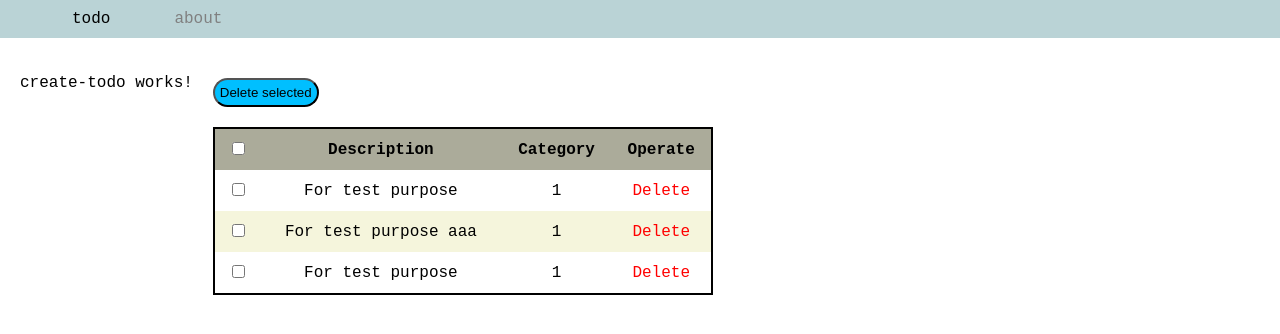
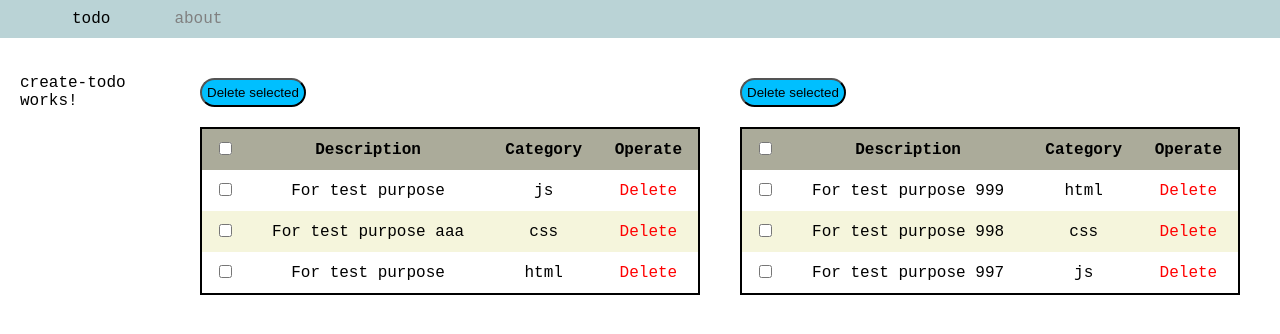
Before and after one commit to liaoshanggang/blog-girl, an Angular app: page /todo in a window 1280 px wide. Shown: the top 334 px of the page. Built offline with nearby package versions, Linux system fonts and the light colour scheme.

Commit message:
refactor: reuse todo-list component

```diff
--- a/src/app/interface.ts
+++ b/src/app/interface.ts
@@ -1,6 +1,12 @@
 export interface Todo {
-  id:number;
+  id: number;
   description: string;
   category: number;
   content: string;
 }
+
+export enum Category {
+  html,
+  css,
+  js
+}
--- /dev/null
+++ b/src/app/pipes/category.pipe.ts
@@ -0,0 +1,10 @@
+import {Pipe, PipeTransform} from '@angular/core';
+import {Category} from '../interface';
+
+@Pipe({name : 'category'})
+export class CategoryPipe implements PipeTransform {
+
+  transform(value: number): string {
+    return Category[value];
+  }
+}
--- /dev/null
+++ b/src/app/providers/todo.service.ts
@@ -0,0 +1,24 @@
+import { Injectable } from '@angular/core';
+import {Todo} from '../interface';
+
+@Injectable({
+  providedIn: 'root'
+})
+export class TodoService {
+  private data: Todo[] = [
+    {id: 999, description: 'For test purpose', category: 2, content: 'test'},
+    {id: 998, description: 'For test purpose aaa', category: 1, content: 'test'},
+    {id: 997, description: 'For test purpose', category: 0, content: 'test'},
+  ];
+  constructor() { }
+
+  getTodos(): Todo[] {
+    return this.data;
+  }
+
+  delete(ids: number[]): Todo[] {
+    // number组成的数组
+    this.data = this.data.filter(item => ids.indexOf(item.id) === -1);
+    return this.data;
+  }
+}
--- a/src/app/todo-list/todo-list.component.html
+++ b/src/app/todo-list/todo-list.component.html
@@ -16,9 +16,9 @@
         <input type="checkbox" [(ngModel)]="item.selected" (ngModelChange)="check()">
       </td>
       <td>{{item.description}}</td>
-      <td>{{item.category}}</td>
+      <td>{{item.category | category}}</td>
       <td>
-        <a (click)="delete([item.id])">Delete</a>
+        <a (click)="delete.next([item.id])">Delete</a>
       </td>
     </tr>
   </tbody>
--- a/src/app/todo-list/todo-list.component.ts
+++ b/src/app/todo-list/todo-list.component.ts
@@ -1,8 +1,9 @@
-import { Component, OnInit } from '@angular/core';
-import { Todo } from '../interface';
-import { Router, ActivatedRoute } from '@angular/router';
-interface PrivateTodo extends Todo{
-  selected?: boolean;//后台返回的是没有的，设置为可选的字段
+import {Component, OnInit, Input, Output, EventEmitter} from '@angular/core';
+import {Todo} from '../interface';
+import {Router, ActivatedRoute} from '@angular/router';
+
+interface PrivateTodo extends Todo {
+  selected?: boolean; // 后台返回的是没有的，设置为可选的字段
 }
 
 @Component({
@@ -11,43 +12,45 @@ interface PrivateTodo extends Todo{
   styleUrls: ['./todo-list.component.scss']
 })
 export class TodoListComponent implements OnInit {
-  todos:PrivateTodo[] = [
-    {id:999,description:'For test purpose',category:1,content:'test'},
-    {id:998,description:'For test purpose aaa',category:1,content:'test'},
-    {id:999,description:'For test purpose',category:1,content:'test'},
-  ]
+  @Input()
+  todos: PrivateTodo[];
 
+  @Output()
+  delete: EventEmitter<number[]> = new EventEmitter();
   selectAll = false;
 
-  constructor(private router:Router,private route:ActivatedRoute) { }
+  constructor(private router: Router, private route: ActivatedRoute) {
+  }
 
   ngOnInit() {
   }
 
-  delete(ids: number[]){
-    //number组成的数组
-    this.todos = this.todos.filter(item=>ids.indexOf(item.id) === -1);
-  }
-  toggleAll(){
+  // delete(ids: number[]) {
+  //   // number组成的数组
+  //   this.todos = this.todos.filter(item => ids.indexOf(item.id) === -1);
+  // }
+
+  toggleAll() {
     console.log(this.selectAll);
-    this.todos.forEach(item=>item.selected=this.selectAll);
+    this.todos.forEach(item => item.selected = this.selectAll);
   }
 
-  check(){
-    //当每一个todo被选中的时候，我想让selectAll维持选中状态，如果有一个没有被选中，它的selectAll不应该被选中
-    this.selectAll = this.todos.every(item=>item.selected);
+  check() {
+    // 当每一个todo被选中的时候，我想让selectAll维持选中状态，如果有一个没有被选中，它的selectAll不应该被选中
+    this.selectAll = this.todos.every(item => item.selected);
   }
 
-  deleteSelected(){
-    const ids = this.todos.filter(item=>item.selected).map(item=>item.id);
-    //复用
-    this.delete(ids);
+  deleteSelected() {
+    const ids = this.todos.filter(item => item.selected).map(item => item.id);
+    // 复用
+    // this.delete(ids);
+    this.delete.next(ids);
   }
 
-  navigateTo(todo: PrivateTodo,event: MouseEvent){
-    if(event.target instanceof HTMLTableCellElement){
-      //把这个id传送过去，第二个参数我们会给路由额外的信息，让它根据这些信息进行导航，相对应的位置就是这个route
-      this.router.navigate([todo.id],{relativeTo:this.route});
+  navigateTo(todo: PrivateTodo, event: MouseEvent) {
+    if (event.target instanceof HTMLTableCellElement) {
+      // 把这个id传送过去，第二个参数我们会给路由额外的信息，让它根据这些信息进行导航，相对应的位置就是这个route
+      this.router.navigate([todo.id], {relativeTo: this.route});
     }
   }
 }
--- a/src/app/todo/todo.component.html
+++ b/src/app/todo/todo.component.html
@@ -1,2 +1,3 @@
 <app-create-todo></app-create-todo>
-<app-todo-list></app-todo-list>
+<app-todo-list [todos]="todoList" (delete)="delete($event)"></app-todo-list>
+<app-todo-list [todos]="todoList2" (delete)="delete2($event)"></app-todo-list>
--- a/src/app/todo/todo.component.ts
+++ b/src/app/todo/todo.component.ts
@@ -1,4 +1,6 @@
 import { Component, OnInit } from '@angular/core';
+import {Todo} from '../interface';
+import {TodoService} from '../providers/todo.service';
 
 @Component({
   selector: 'app-todo',
@@ -6,10 +8,27 @@ import { Component, OnInit } from '@angular/core';
   styleUrls: ['./todo.component.scss']
 })
 export class TodoComponent implements OnInit {
-
-  constructor() { }
+  todoList: Todo[];
+  todoList2: Todo[] = [
+    {id: 999, description: 'For test purpose 999', category: 0, content: 'test'},
+    {id: 998, description: 'For test purpose 998', category: 1, content: 'test'},
+    {id: 997, description: 'For test purpose 997', category: 2, content: 'test'},
+  ];
+  constructor(private todoService: TodoService) { }
 
   ngOnInit() {
+    this.todoList = this.todoService.getTodos();
   }
 
+  delete(ids: number[]) {
+    // number组成的数组
+    // this.todoList = this.todoList.filter(item => ids.indexOf(item.id) === -1);
+    this.todoList = this.todoService.delete(ids);
+  }
+
+  delete2(ids: number[]) {
+    // number组成的数组
+    // this.todoList = this.todoList.filter(item => ids.indexOf(item.id) === -1);
+    this.todoList2 = this.todoList2.filter(item => ids.indexOf(item.id) === -1);
+  }
 }
```
Also changed, not shown: src/app/app.module.ts (+6 -3 lines), 1 other file (tests, documents, lock files or other folders).
